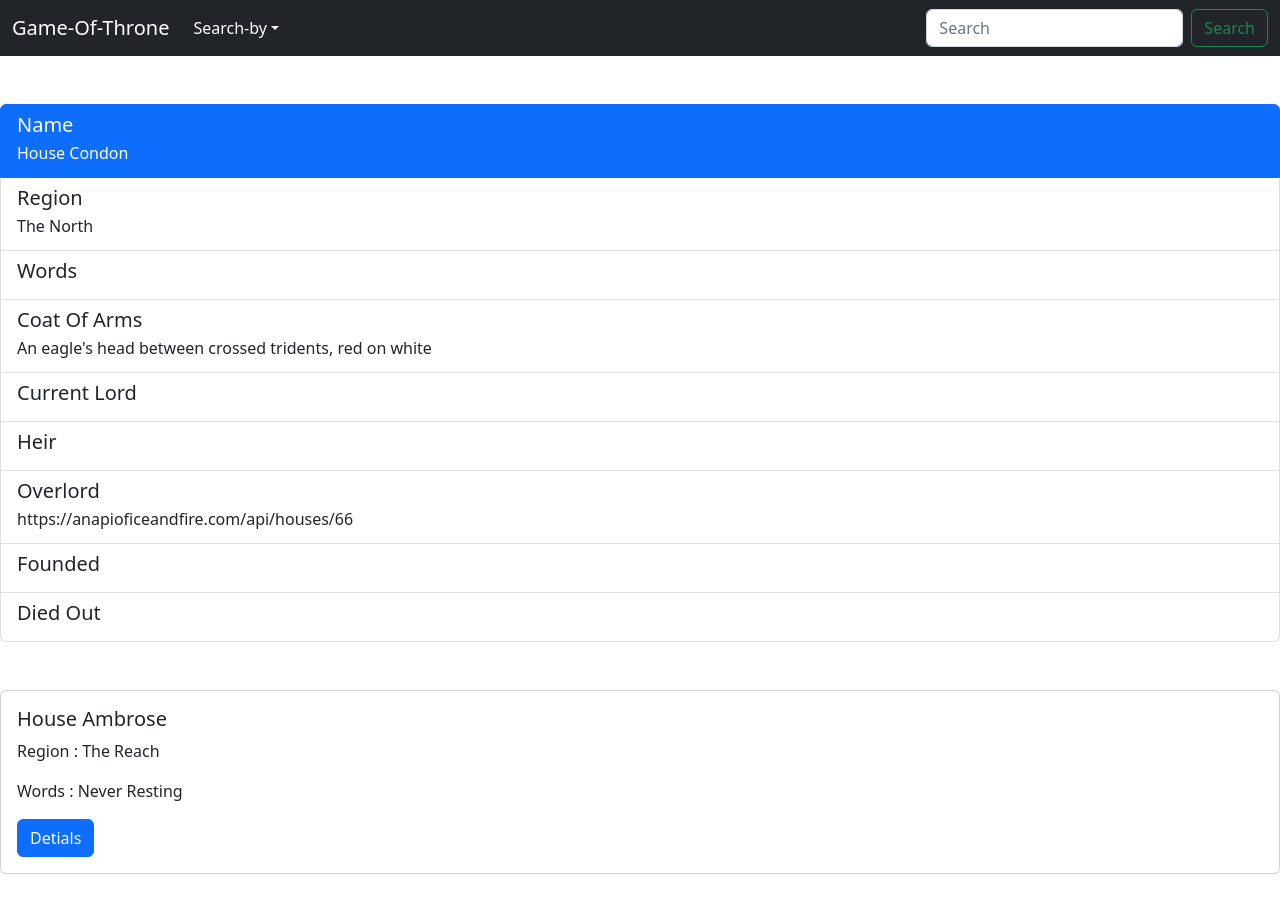
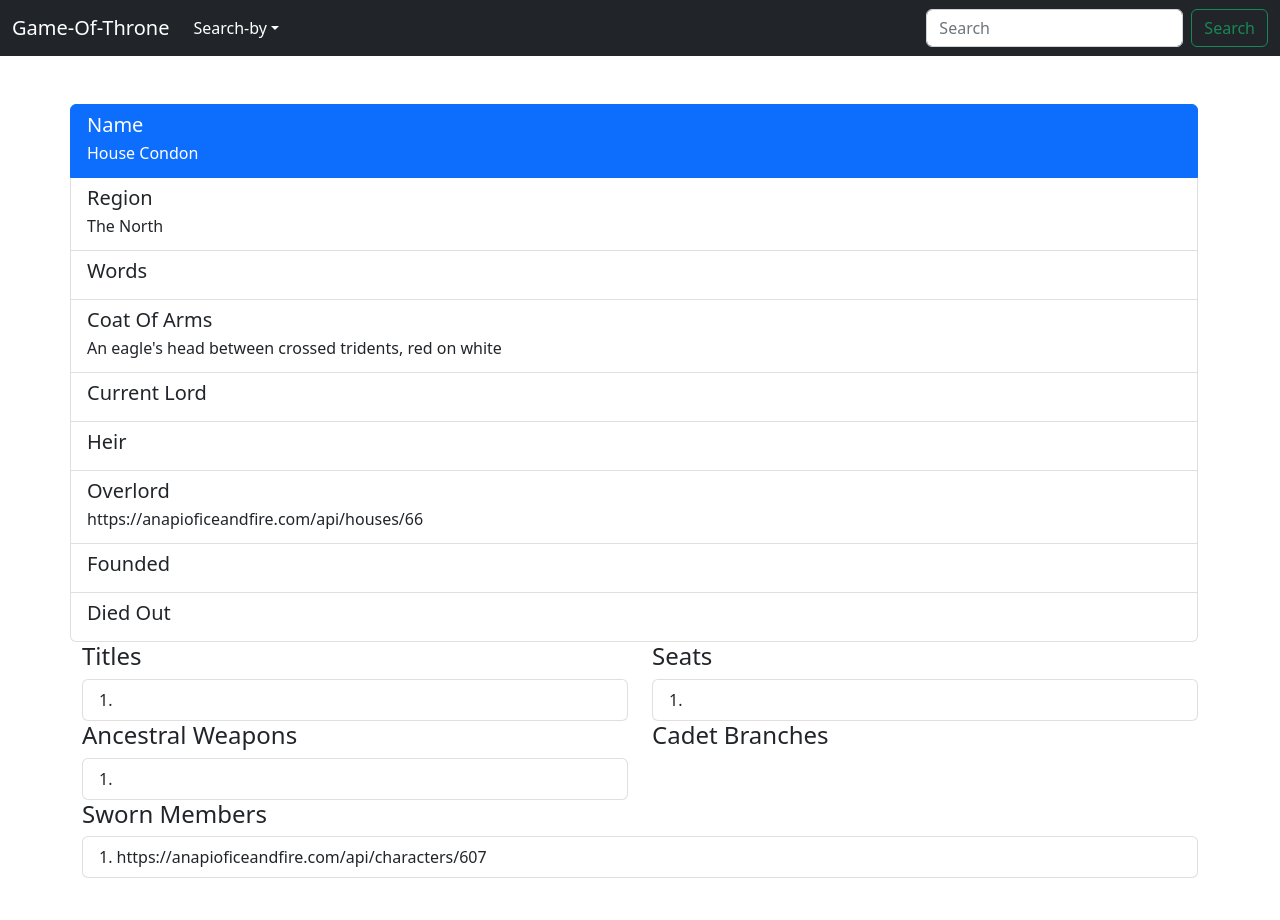
Before and after one commit to alimulondo/game-of-thronefrontend, a React (Create React App) app: page / in a window 1280 px wide. Shown: the top 920 px of the page. Built offline with nearby package versions, Linux system fonts and the light colour scheme.

Commit message:
Add formated dummy data logic for single house

```diff
--- a/src/component/Home.js
+++ b/src/component/Home.js
@@ -2,6 +2,7 @@ import React, { useEffect } from "react"
 import NavHead from "./NavHead"
 import House from "./House"
 import HouseDetails from "./HouseDetails"
+import HouseSubDetails from "./HouseSubDetails"
 
 const houses =[
         {"name":"House Ambrose", "region":"The Reach","words": "Never Resting", "id":4},
@@ -40,13 +41,63 @@ function Home() {
   return (
     <>
         <NavHead />
+        <div className="container">
+
+        <div className="row">
         <HouseDetails  name = {house.name} region = {house.region}
         coatOfArms = {house.coatOfArms} currentLord = {house.heir}
         overlord = {house.overlord} founded = {house.founded} diedOut = {house.diedOut}
         />
+        </div>
+        <div className="row">
+           <div className="col">
+           <h4>Titles</h4>
+           {house.titles.map((val)=>{
+              return <HouseSubDetails element = {val} />
+           })}
+           </div>
+           <div className="col">
+           <h4>Seats</h4>
+           {house.seats.map((val)=>{
+              return <HouseSubDetails element = {val} />
+           })}
+           </div>
+        </div>
+        <div className="row">
+           <div className="col">
+           <h4>Ancestral Weapons</h4>
+           {house.ancestralWeapons.map((val)=>{
+              return <HouseSubDetails element = {val} />
+           })}
+           </div>
+           <div className="col">
+           <h4>Cadet Branches</h4>
+           {house.cadetBranches.map((val)=>{
+              return <HouseSubDetails element = {val} />
+           })}
+           </div>
+        </div>
+
+        <div className="row">
+           <div className="col">
+           <h4>Sworn Members</h4>
+           {house.swornMembers.map((val)=>{
+              return <HouseSubDetails element = {val} />
+           })}
+           </div>
+
+        </div>
+
+        <div className="row">
+
         {houses.map((house)=>{
-           return <House name = {house.name} region = {house.region} words = {house.words} id = {house.id}/>;
+          return <House name = {house.name} region = {house.region} words = {house.words} key = {house.id} />;
         })}
+        </div>
+        </div>
+
+
+
 
 
     </>
--- a/src/component/HouseDetails.js
+++ b/src/component/HouseDetails.js
@@ -62,6 +62,8 @@ function HouseDetails(details) {
   </a>
 </div>
 
+
+
     </>
   )
 }
--- /dev/null
+++ b/src/component/HouseSubDetails.js
@@ -0,0 +1,13 @@
+import React, { useEffect } from "react"
+
+function HouseSubDetails(val) {
+  return (
+    <>
+  <ol className="list-group list-group-numbered">
+  <li className="list-group-item">{val.element}</li>
+</ol>
+    </>
+  )
+}
+
+export default HouseSubDetails
```
